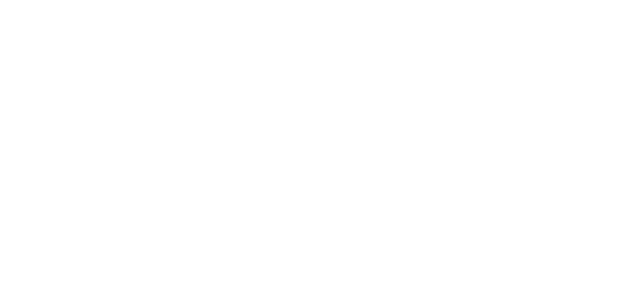
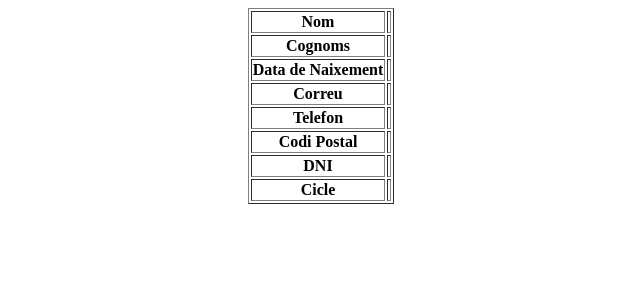
Before and after one commit to polbalada/DAW2-M7, a PHP site: page /Ex2.php in a window 1280 px wide. Before the commit the part shown is empty. Shown: the top 300 px of the page, without its empty margins (319-959 px from the left). Run offline with PHP 8.4, Linux system fonts and the light colour scheme; data that the repository does not hold is empty.

Commit message:
17/11/20

```diff
--- a/Formularis PHP/Ex2.php
+++ b/Formularis PHP/Ex2.php
@@ -11,7 +11,115 @@ class Persona{
 
     function __construct($nom, $cognoms, $data_neixament, $correu_electronic, $telefon, $adreça_postal, $dni, $cicle) {
         $this->nom = $nom;
+        $this->cognoms = $cognoms;
+        $this->data_neixament = $data_neixament;
+        $this->correu_electronic = $correu_electronic;
+        $this->telefon = $telefon;
+        $this->adreça_postal = $adreça_postal;
+        $this->dni = $dni;
+        $this->cicle = $cicle;
+    }
 
+    /**
+     * @return mixed
+     */
+    public function getNom()
+    {
+        return $this->nom;
+    }
+
+    /**
+     * @return mixed
+     */
+    public function getCognoms()
+    {
+        return $this->cognoms;
+    }
+
+    /**
+     * @return mixed
+     */
+    public function getDataNeixament()
+    {
+        return $this->data_neixament;
+    }
+
+    /**
+     * @return mixed
+     */
+    public function getCorreuElectronic()
+    {
+        return $this->correu_electronic;
+    }
+
+    /**
+     * @return mixed
+     */
+    public function getTelefon()
+    {
+        return $this->telefon;
+    }
+
+    /**
+     * @return mixed
+     */
+    public function getAdreçaPostal()
+    {
+        return $this->adreça_postal;
+    }
+
+    /**
+     * @return mixed
+     */
+    public function getDni()
+    {
+        return $this->dni;
+    }
+
+    /**
+     * @return mixed
+     */
+    public function getCicle()
+    {
+        return $this->cicle;
     }
 
 }
+
+$p=new Persona($_POST["nom"],$_POST["cognoms"],$_POST["dataNaixement"],$_POST["correu"],$_POST["telef"],$_POST["codiPostal"],$_POST["dni"],$_POST["cicle"]);
+//echo $p->getNom();
+?>
+<table border="black" align="center" >
+    <tr>
+        <th>Nom</th>
+        <td><?php $p->getNom();?></td>
+    </tr>
+    <tr>
+        <th>Cognoms</th>
+        <td></td>
+    </tr>
+    <tr>
+        <th>Data de Naixement</th>
+        <td></td>
+    </tr>
+    <tr>
+        <th>Correu</th>
+        <td></td>
+    </tr>
+    <tr>
+        <th>Telefon</th>
+        <td></td>
+    </tr>
+    <tr>
+        <th>Codi Postal</th>
+        <td></td>
+    </tr>
+    <tr>
+        <th>DNI</th>
+        <td></td>
+    </tr>
+    <tr>
+        <th>Cicle</th>
+        <td></td>
+    </tr>
+</table>
--- a/Formularis PHP/Ex2_Formulari.html
+++ b/Formularis PHP/Ex2_Formulari.html
@@ -12,7 +12,7 @@
         <input name="cognoms" type="text" placeholder="Cognoms" required/><br/>
         <input name="dataNaixement" type="date" placeholder="Data neixament" required/><br/>
         <input name="correu" type="email" placeholder="Adreça de correu electrònic" required/><br/>
-        <input name="telf" type="tel" placeholder="Telefon" required/><br/>
+        <input name="telef" type="tel" placeholder="Telefon" required/><br/>
         <input name="codiPostal" type="text" placeholder="Adreça postal" pattern="[0-9]{5}" required/><br/>
         <input name="dni" type="text" placeholder="DNI" pattern="[0-9]{8}[A-z]" required/><br/>
         <input name="cicle" type="text" placeholder="Cicle que es vol matricular" required/><br/>
```
